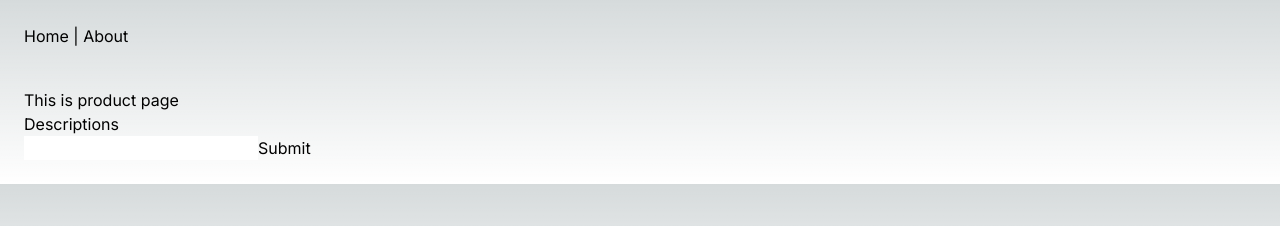
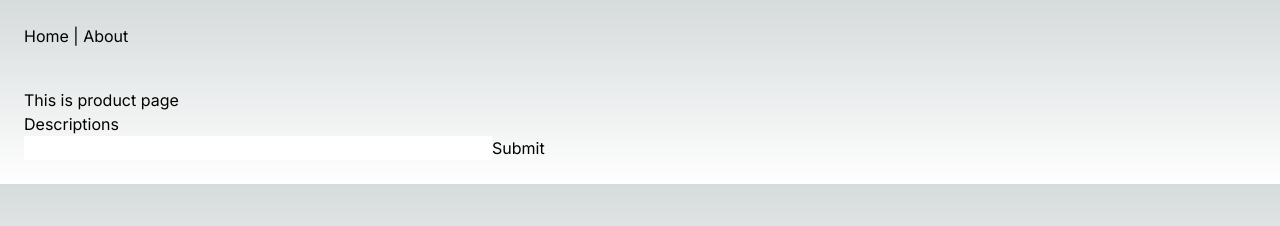
Before and after one commit to uzzal71/nextjs-basic, a Next.js app: page /product in a window 1280 px wide. Shown: the top 226 px of the page. Built offline with nearby package versions, Linux system fonts and the light colour scheme.

Commit message:
page brack

```diff
--- a/app/product/page.js
+++ b/app/product/page.js
@@ -9,7 +9,8 @@ export default function Contact() {
             Descriptions
         </p>
         <form>
-            <input />
+            <input type="text" name="name"/>
+            <input type="text" name="email"/>
             <button>Submit</button>
         </form>
         </main>
```
